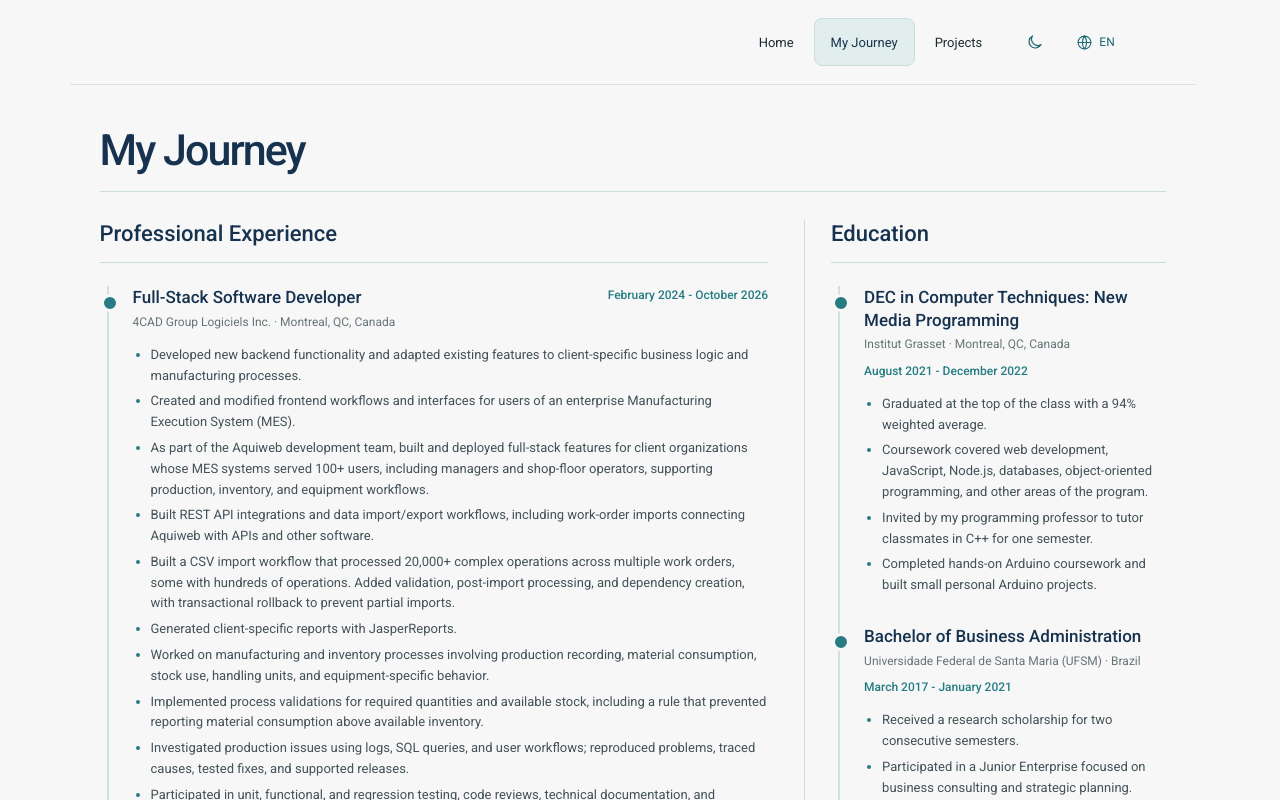
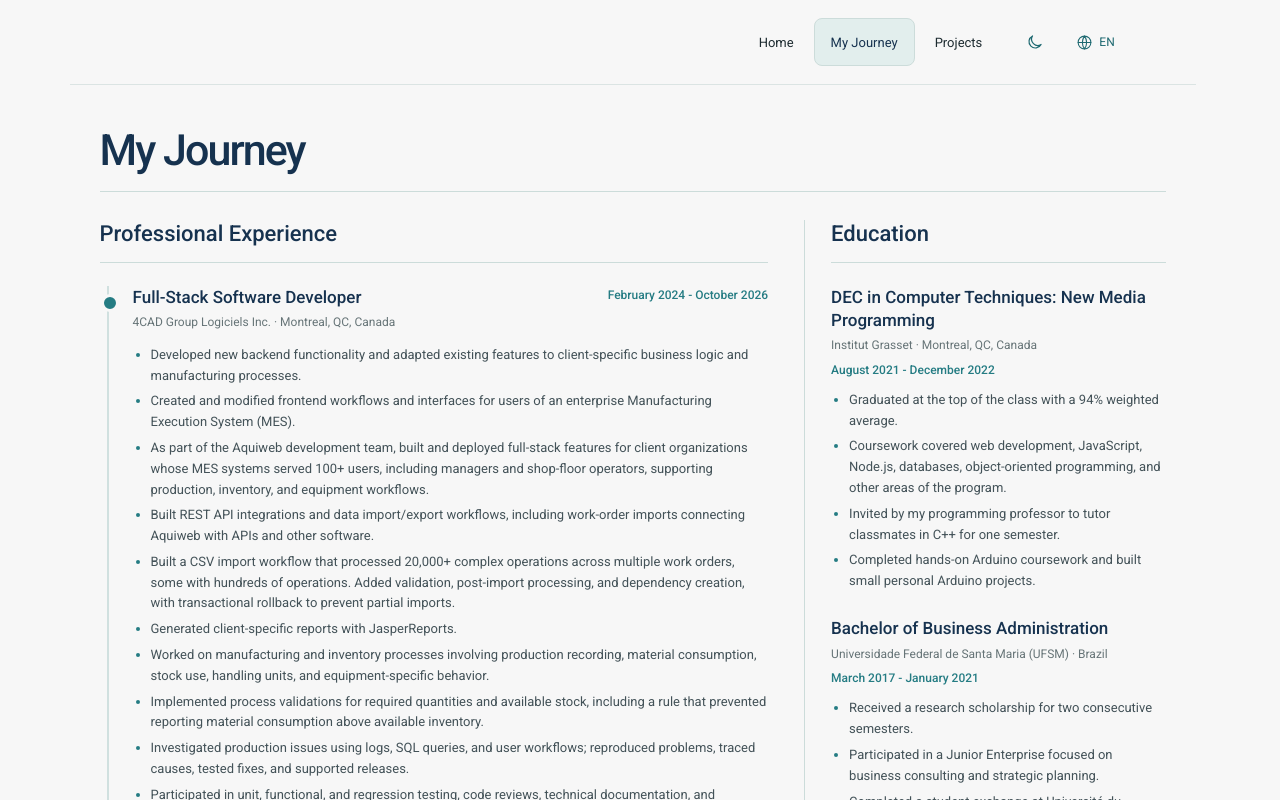
Before and after one commit to Kikasantini/erica-portfolio, a React (Vite) app: page /en/journey in a window 1280 px wide. Shown: the top 800 px of the page. Built offline with nearby package versions, Linux system fonts and the light colour scheme.

Commit message:
Separate Journey experiences and remove Education timeline rail

```diff
--- a/src/index.css
+++ b/src/index.css
@@ -2677,3 +2677,38 @@ p {
   .journey-overview .timeline-item { grid-template-columns: minmax(0, 1fr); }
   .journey-overview .timeline-item__period { grid-column: 1; grid-row: 3; text-align: left; }
 }
+
+/* Journey editorial polish: separators for experience, plain education entries. */
+.journey-page .journey-overview__experience .timeline-item:not(:last-child) {
+  border-bottom: 1px solid var(--soft-border);
+  padding-bottom: 26px;
+  margin-bottom: 26px;
+}
+.journey-page .journey-overview__education .timeline {
+  margin: 0;
+  padding: 0;
+  border-left: 0;
+}
+.journey-page .journey-overview__education .timeline-item,
+.journey-page .journey-overview__education .timeline-item:last-child {
+  display: block;
+  padding: 0;
+  margin: 0;
+  border: 0;
+  background: transparent;
+}
+.journey-page .journey-overview__education .timeline-item + .timeline-item {
+  margin-top: 25px;
+}
+.journey-page .journey-overview__education .timeline-item::before {
+  content: none;
+  display: none;
+}
+.journey-page .journey-overview__education .timeline-item__meta,
+.journey-page .journey-overview__education .timeline-item__period {
+  margin-top: 5px;
+  text-align: left;
+}
+.journey-page .journey-overview__education .journey-details {
+  margin-top: 10px;
+}
```
